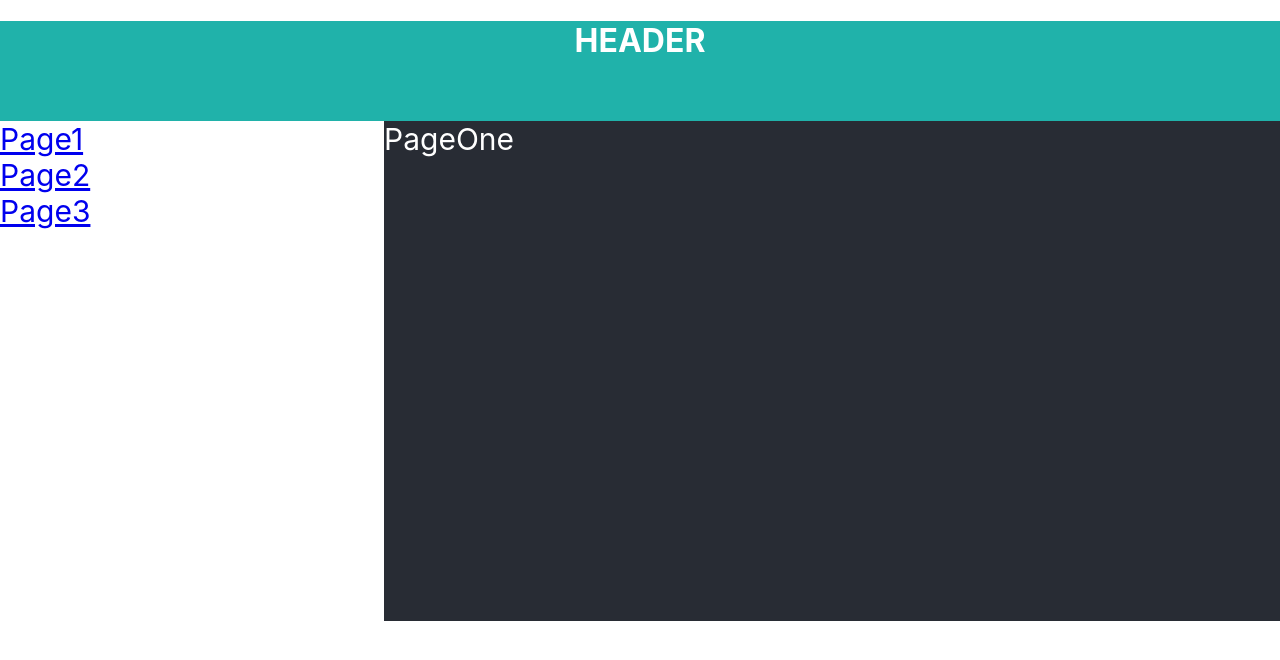
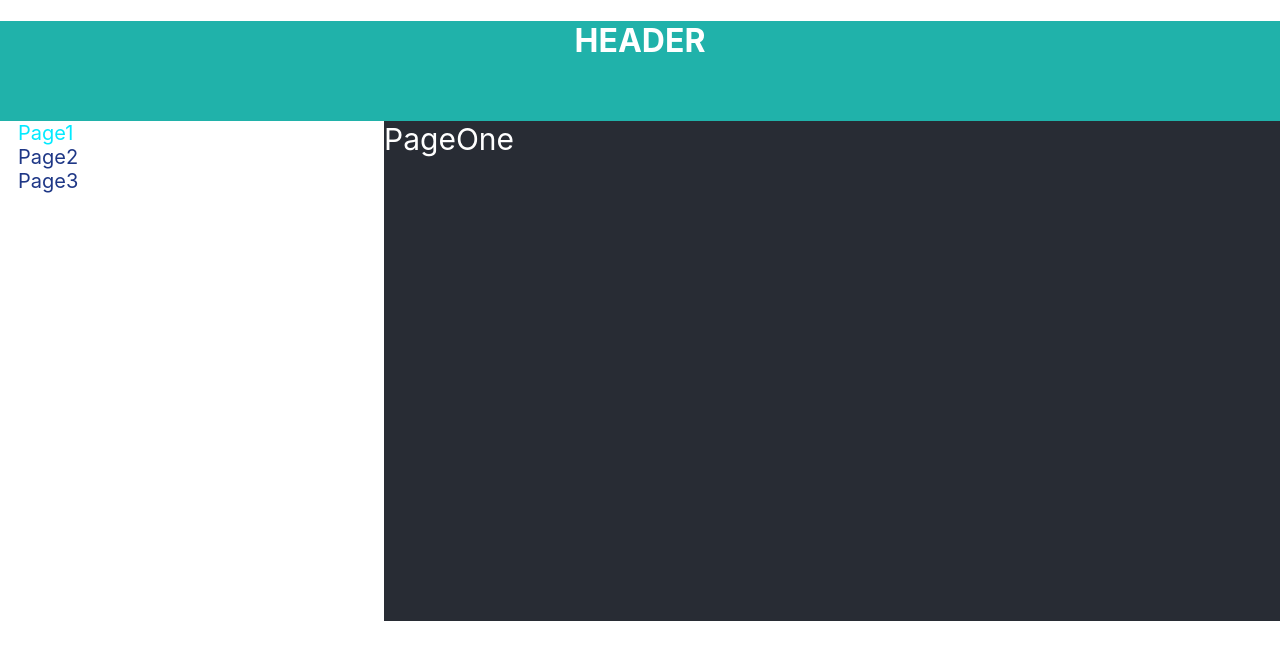
Before and after one commit to Elena-it-code/home-work-hh, a React (Create React App) app: page /page1 in a window 1280 px wide. Shown: the top 660 px of the page. Built offline with nearby package versions, Linux system fonts and the light colour scheme.

Commit message:
Add styles

```diff
--- a/src/components/Site.module.css
+++ b/src/components/Site.module.css
@@ -27,3 +27,13 @@
     color: white;
     font-size: 30px;
 }
+
+.navlink {
+    text-decoration: none;
+    color: #282c34;
+}
+
+.nav a.active {
+    color: #7fb8f1;
+    text-decoration: underline;
+}
--- a/src/components/Site.tsx
+++ b/src/components/Site.tsx
@@ -5,6 +5,7 @@ import {PageTwo} from "./pages/PageTwo";
 import {PageThree} from "./pages/PageThree";
 import {Navigate, NavLink, Route, Routes} from 'react-router-dom';
 import {Error404} from "./pages/Error404";
+import {S} from "./pages/__styles";
 
 
 
@@ -14,9 +15,12 @@ export const Site = () => {
             <div className={styles.header}><h1>HEADER</h1></div>
             <div className={styles.body}>
                 <div className={styles.nav}>
-                    <div><NavLink to={'/page1'}>Page1</NavLink></div>
-                    <div><NavLink to={'/page2'}>Page2</NavLink></div>
-                    <div><NavLink to={'/page3'}>Page3</NavLink></div>
+                    {/*<div><NavLink className={({isActive})=>isActive ? styles.active : styles.navlink} to={'/page1'}>Page1</NavLink></div>*/}
+                    {/*<div><NavLink className={({isActive})=>isActive ? styles.active : styles.navlink} to={'/page2'}>Page2</NavLink></div>*/}
+                    {/*<div><NavLink className={({isActive})=>isActive ? styles.active : styles.navlink} to={'/page3'}>Page3</NavLink></div>*/}
+                    <S.NavWrapper><NavLink to={'/page1'}>Page1</NavLink></S.NavWrapper>
+                    <S.NavWrapper><NavLink to={'/page2'}>Page2</NavLink></S.NavWrapper>
+                    <S.NavWrapper><NavLink to={'/page3'}>Page3</NavLink></S.NavWrapper>
                 </div>
                 <div className={styles.content}>
                     <Routes>
@@ -32,3 +36,23 @@ export const Site = () => {
         </div>
     );
 };
+
+/*const NavWrapper = styled.div`
+  margin-left: 18px;
+  font-size: 20px;
+
+  & > a {
+    text-decoration: none;
+    color: #1e3786;
+  }
+
+  & > a.active {
+    text-decoration: none;
+    color: #03eaff;
+  }
+
+  & > a:hover {
+    color: steelblue; /!* Цвет ссылки*!/
+  }
+
+`*/
--- /dev/null
+++ b/src/components/pages/__styles.ts
@@ -0,0 +1,25 @@
+import styled from "styled-components";
+
+const NavWrapper = styled.div`
+  margin-left: 18px;
+  font-size: 20px;
+
+  & > a {
+    text-decoration: none;
+    color: #1e3786;
+  }
+
+  & > a.active {
+    text-decoration: none;
+    color: #03eaff;
+  }
+
+  & > a:hover {
+    color: steelblue; /* Цвет ссылки*/
+  }
+
+`
+
+export const S ={
+    NavWrapper
+}
```
